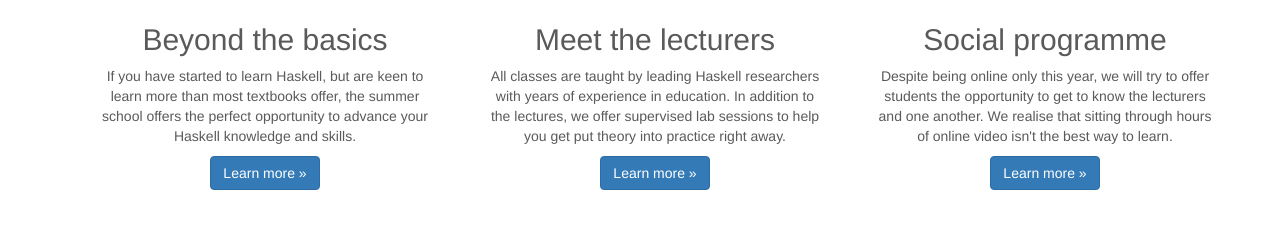
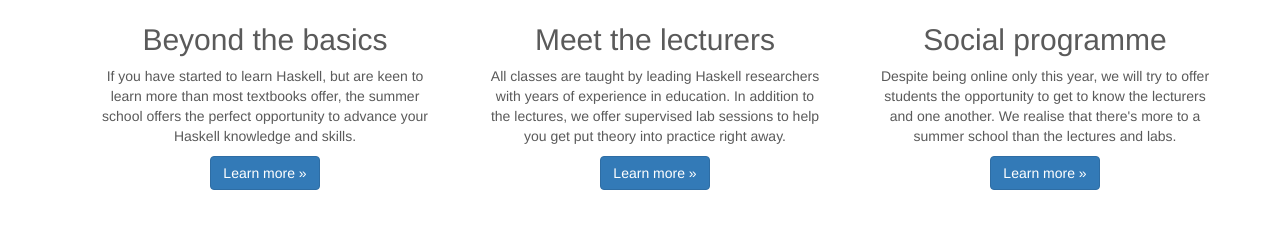
Before and after one commit to uu-afp/uu-afp.github.io, a Jekyll site: the page built from index.html, in a window 1280 px wide. Shown: the part 361-590 px from the top of the page. Built offline with Jekyll 4.4.1, drawn with Linux system fonts in a browser that asks for light colours; nearby versions of some CDN libraries.

Commit message:
Rejiggled social activities.

```diff
--- a/index.html
+++ b/index.html
@@ -70,8 +70,8 @@
           <h2>Social programme</h2>
           <p>Despite being online only this year, we will try to offer
           students the opportunity to get to know the lecturers and
-          one another. We realise that sitting through hours of online
-          video isn't the best way to learn.
+          one another. We realise that there's more to a summer school
+          than the lectures and labs.
           </p>
           <p><a class="btn btn-primary" href="https://www.utrechtsummerschool.nl/social-programme" role="button">Learn more &raquo;</a></p>
         </div><!-- /.col-lg-4 -->
```
